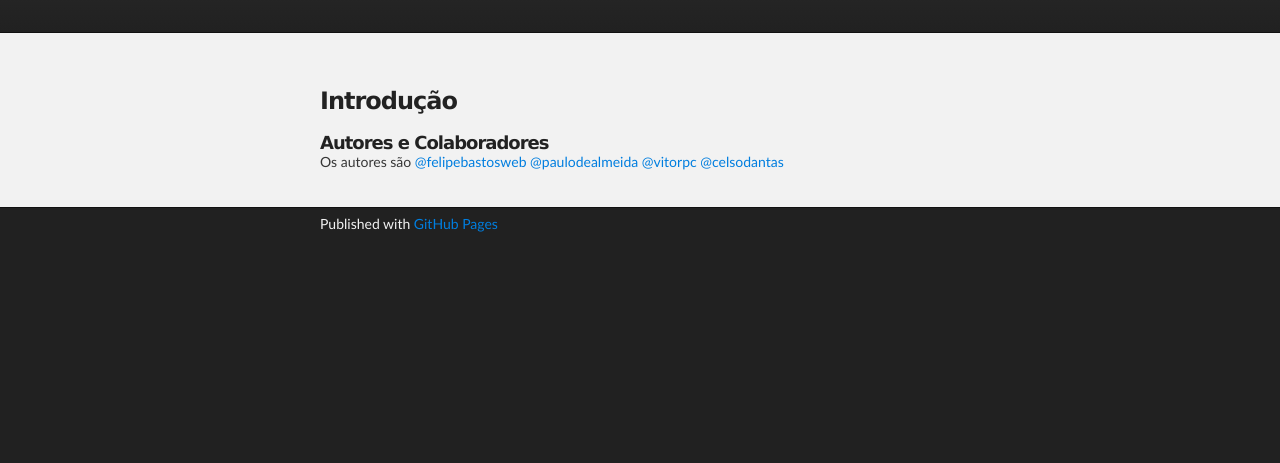
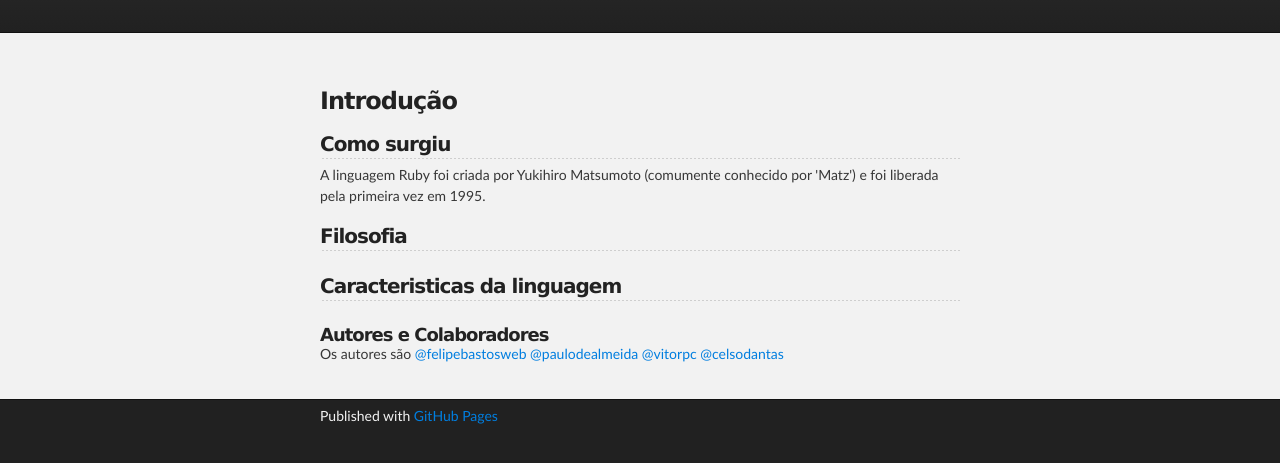
Before and after one commit to guru-ba/guru-ba.github.com, a plain HTML site: page introducao.html in a window 1280 px wide. Shown: the part 177-640 px from the top of the page. Drawn offline with Linux system fonts and the light colour scheme.

Commit message:
Inseridos topicos no arquivos de introdução, inserida instalação windows

```diff
--- a/introducao.html
+++ b/introducao.html
@@ -28,7 +28,10 @@
     <div id="main_content_wrap" class="outer">
       <section id="main_content" class="inner">
         <h1>Introdução</h1>
-
+		<h2>Como surgiu</h2>
+        <p>A linguagem Ruby foi criada por Yukihiro Matsumoto (comumente conhecido por 'Matz') e foi liberada pela primeira vez em 1995.</p>
+		<h2>Filosofia</h2>
+		<h2>Caracteristicas da linguagem</h2>
 <h3>Autores e Colaboradores</h3>
 
 <p>Os autores são <a href="https://github.com/felipebastosweb" class="user-mention">@felipebastosweb</a> <a href="https://github.com/paulodealmeida" class="user-mention">@paulodealmeida</a> <a href="https://github.com/vitorpc" class="user-mention">@vitorpc</a> <a href="https://github.com/celsodantas" class="user-mention">@celsodantas</a></p>
```
Also changed, not shown: instalacao.html (+3 -0 lines).
